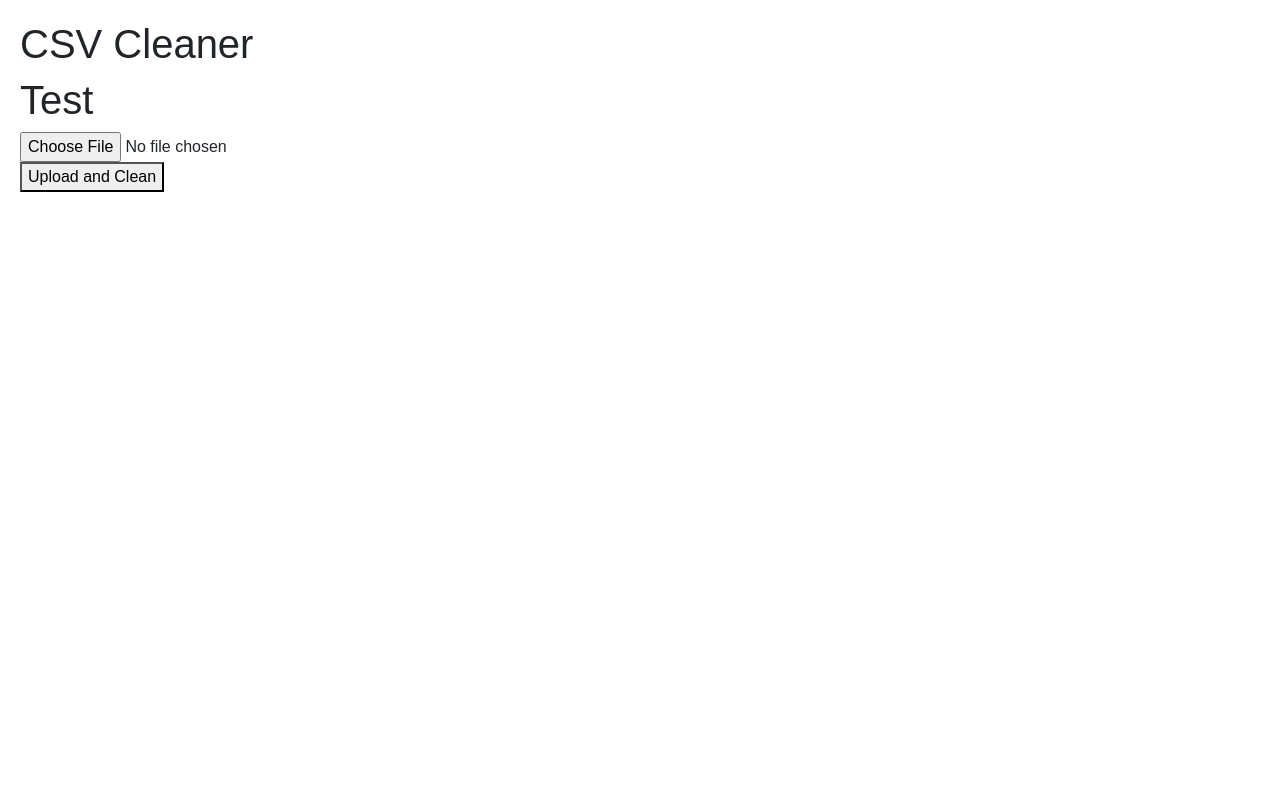
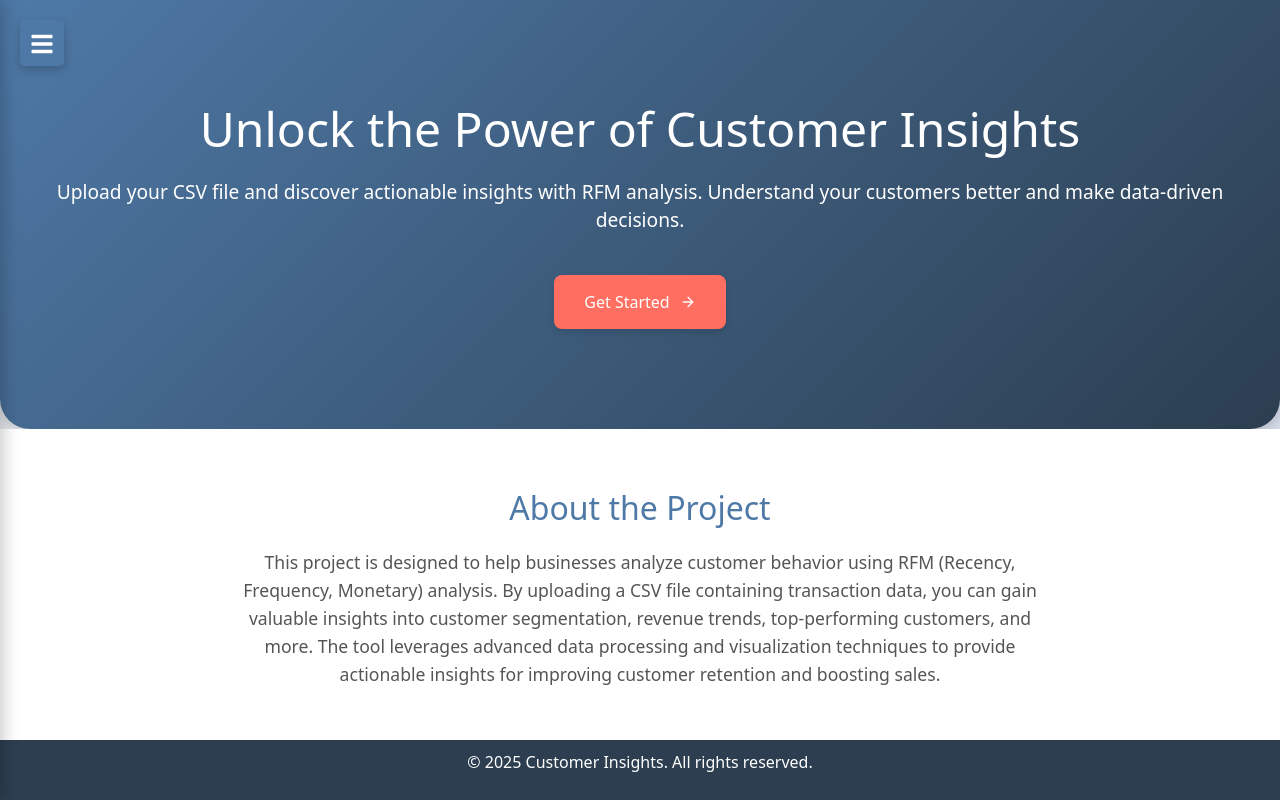
Before and after one commit to Ahmed-usama12/first-release, a React (Create React App) app in the folder frontend/: page / in a window 1280 px wide. Shown: the top 800 px of the page. Built offline with nearby package versions, Linux system fonts and the light colour scheme.

Commit message:
Update App component
-Set up Routing and Context for the App with Navbar, Footer, and Pages

```diff
--- a/frontend/src/App.js
+++ b/frontend/src/App.js
@@ -1,56 +1,28 @@
-
-import React, { useState } from "react";
-import axios from "axios";
+import React from 'react';
+import { BrowserRouter as Router, Route, Routes } from 'react-router-dom';
+import UserContextProvider from './Context/data-context';
+import Navbar from './components/navbar/navbar';
+import Home from './components/home/home';
+import UserData from './components/user-data/user-data';
+import SendEmails from './components/send-emails/send-emails';
+import Footer from './components/footer/footer';
+import Analysis from './components/analysis/analysis';
 
 function App() {
-    const [file, setFile] = useState(null);
-    const [loading, setLoading] = useState(false);
-    const [error, setError] = useState("");
-
-    const handleFileChange = (e) => {
-        setFile(e.target.files[0]);
-        setError("");
-    };
-
-    const handleUpload = async () => {
-        if (!file) {
-            setError("Please select a CSV file.");
-            return;
-        }
-
-        setLoading(true);
-        setError("");
-
-        const formData = new FormData();
-        formData.append("file", file);
-
-        try {
-            const response = await axios.post("http://localhost:5001/clean_csv", formData, {
-                headers: { "Content-Type": "multipart/form-data" },
-            });
-
-            console.log("Cleaned JSON Response:", response.data);
-        } catch (err) {
-            setError("Error processing file. Please try again.");
-            console.error(err);
-        } finally {
-            setLoading(false);
-        }
-    };
-
-    return (
-        <div style={{ padding: "20px", fontFamily: "Arial, sans-serif" }}>
-            <h1>CSV Cleaner</h1>
-            <h1>Test</h1>
-            <input type="file" accept=".csv" onChange={handleFileChange} />
-            <br />
-            <button onClick={handleUpload} disabled={loading}>
-                {loading ? "Processing..." : "Upload and Clean"}
-            </button>
-
-            {error && <p style={{ color: "red" }}>{error}</p>}
-        </div>
-    );
+  return (
+    <UserContextProvider>
+      <Router>
+        <Navbar/>
+        <Routes>
+          <Route element={<Home />} path='/' />
+          <Route element={<Analysis />} path='/analysis' />
+          <Route element={<UserData />} path='/user-data' />
+          <Route element={<SendEmails />} path='/send-emails' />/
+        </Routes>
+        <Footer/>
+      </Router>
+    </UserContextProvider>
+  );
 }
 
 export default App;
```
